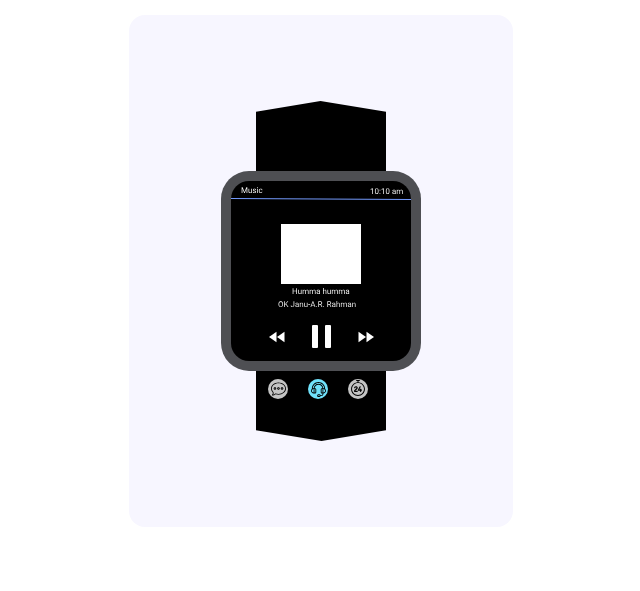
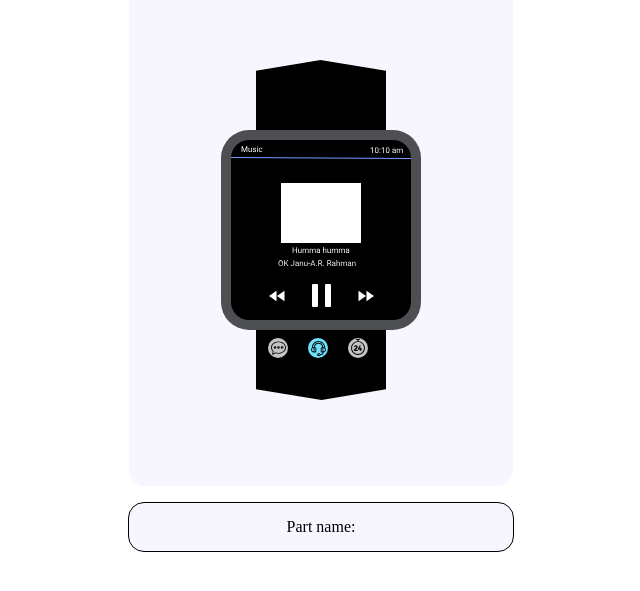
Before and after one commit to ArvinthC3000/import_svg_XHR, a plain HTML site: page index.html in a window 1280 px wide. Shown: the part 129-720 px from the top of the page, without its empty margins (319-959 px from the left). Drawn offline with Linux system fonts and the light colour scheme.

Commit message:
HTML and CSS changes for part 2

```diff
--- a/index.html
+++ b/index.html
@@ -15,9 +15,9 @@
             <div class="imageContainer" id="imageContainer">
 
             </div>
-            <!-- <div class="textContainer">
+            <div class="textContainer">
                 <p>Part name: <span id="partName"></span></p>
-            </div> -->
+            </div>
         </div>
     </div>
 </body>
```
